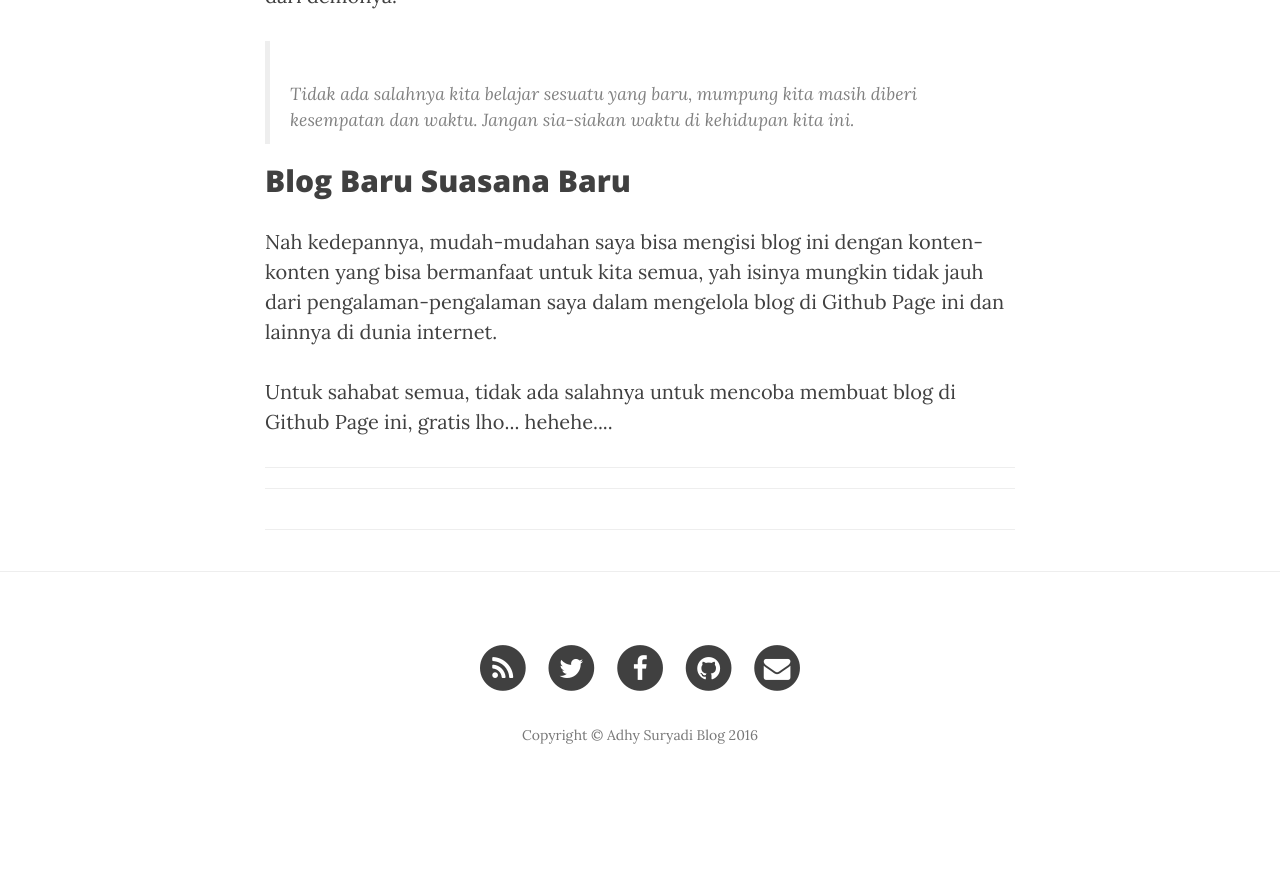
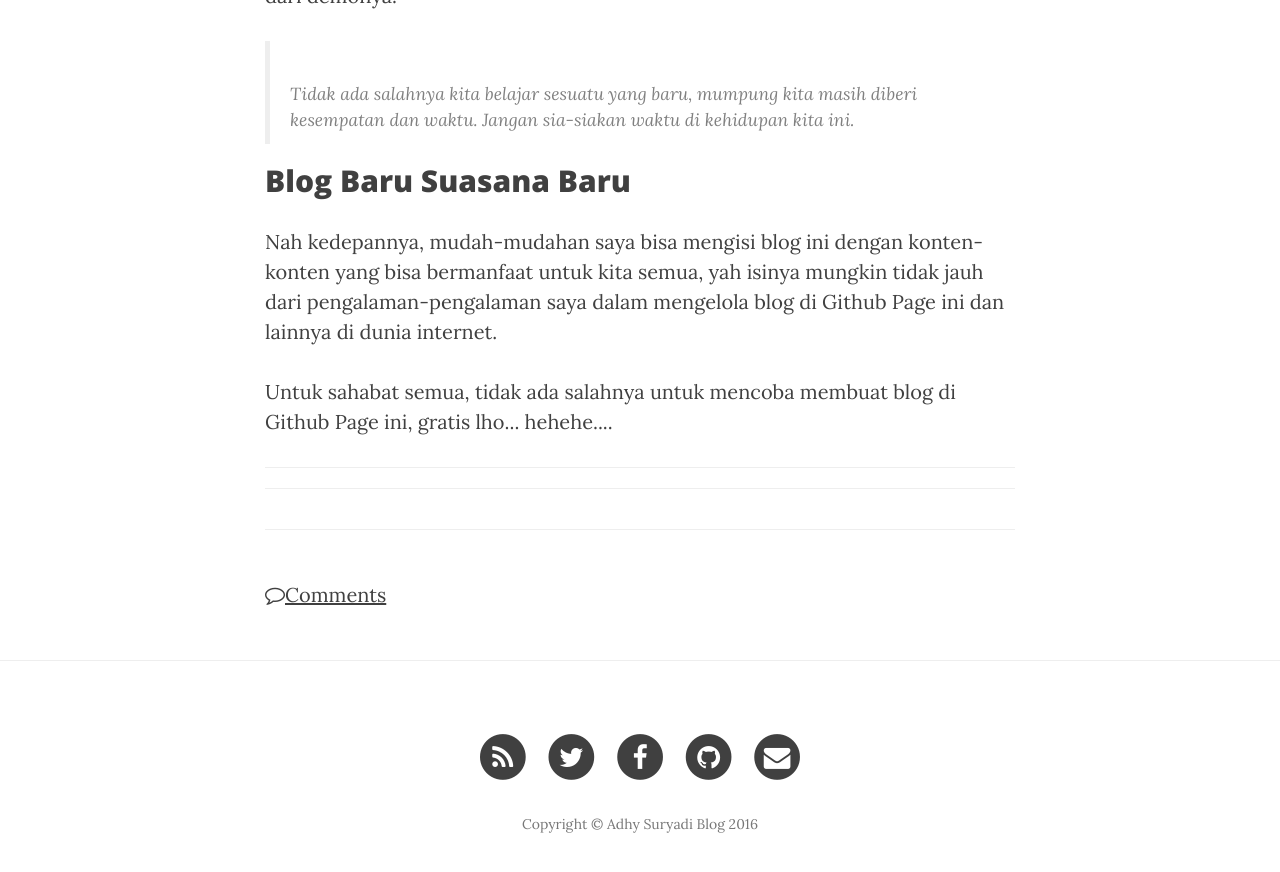
Before and after one commit to KompiAjaib/kompiajaib.github.io, a Jekyll site: the page built from _posts/2016-05-25-selamat-datang.markdown, in a window 1280 px wide and 900 px high, scrolled down 1168 px. Shown: the top 872 px of the window. Built offline with Jekyll 4.4.1, drawn with Linux system fonts in a browser that asks for light colours; nearby versions of some CDN libraries; before the commit the page ends 1979 px from its top, so only the background shows below that.

Commit message:
Update post.html

```diff
--- a/_layouts/post.html
+++ b/_layouts/post.html
@@ -78,7 +78,10 @@ layout: default
     <div class="container disqus-thread">
         <div class="row">
             <div class="col-lg-8 col-lg-offset-2 col-md-10 col-md-offset-1">
-<div id="disqus_thread"></div>
+  {% if site.disqus and site.disqus != "" %}
+    <p class="comment-begin"><a href="#" id="showComments"><i class="fa fa-comment-o"></i>Comments</a></p>
+    <div id="disqus_thread"></div>
+  {% endif %}
             </div>
         </div>
     </div>
```
